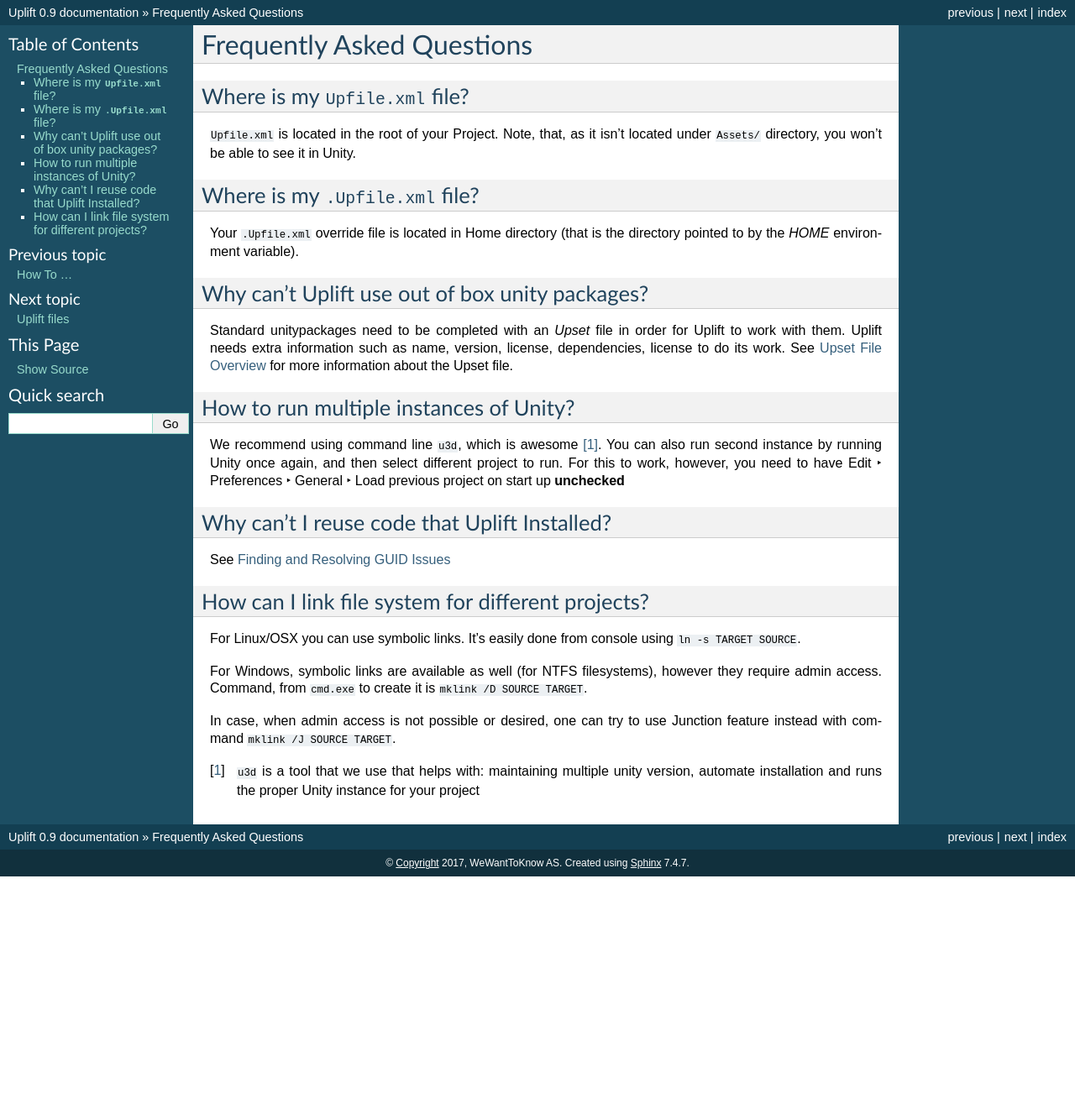
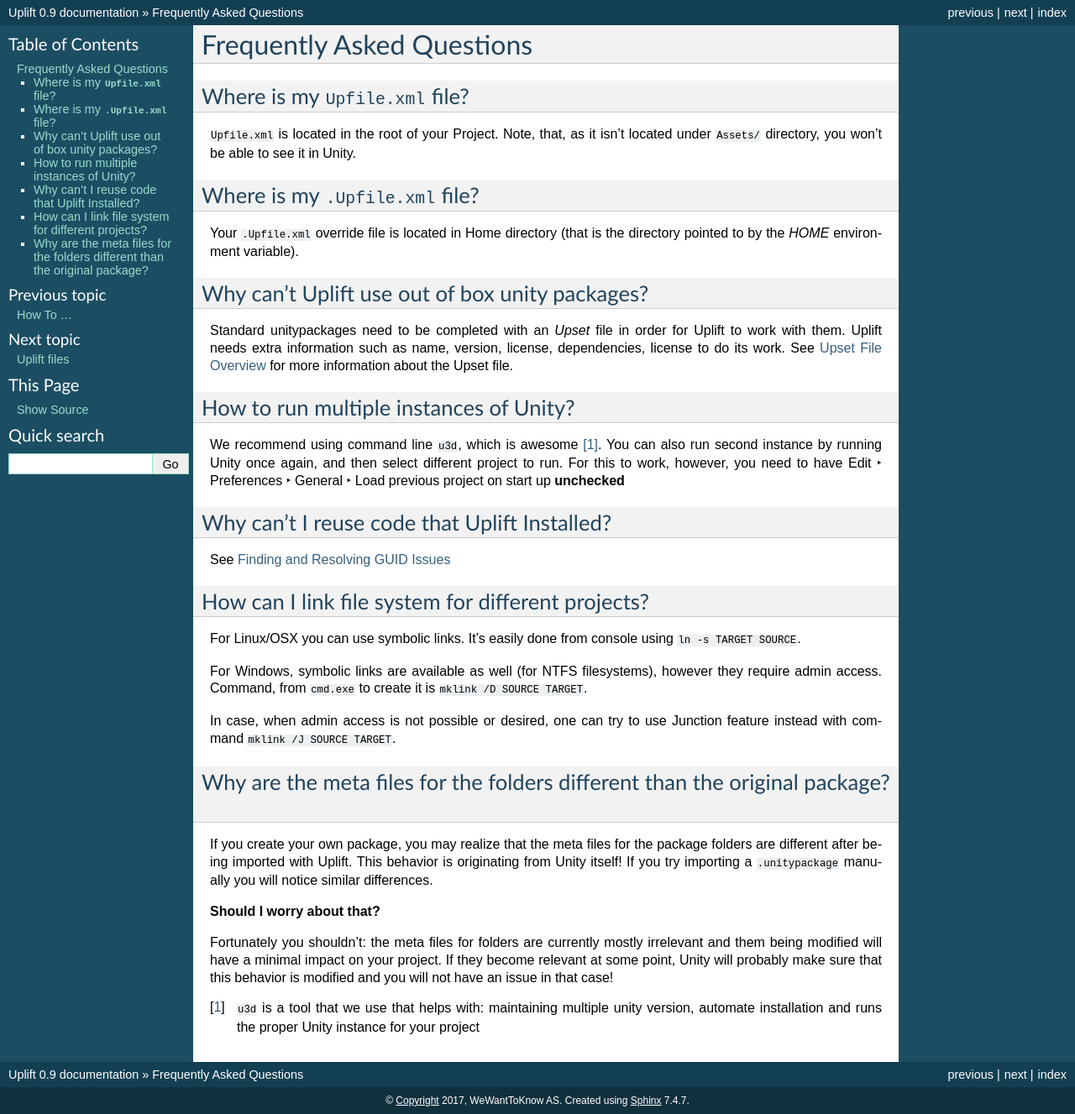
Before and after one commit to DragonBox/uplift-documentation, a Sphinx documentation site: the page built from source/faq.rst, in a window 1280 px wide. Shown: the whole page at 84% size. Built offline with Sphinx 7.4.7, drawn with Linux system fonts in a browser that asks for light colours; before the commit the page ends 1044 px from its top, so only the background shows below that.

Commit message:
Document why the meta files for folders are modified

```diff
--- a/source/faq.rst
+++ b/source/faq.rst
@@ -52,6 +52,18 @@
 In case, when admin access is not possible or desired, one can try to use Junction feature instead with command
 ``mklink /J SOURCE TARGET``.
 
+.. _faq-folder-meta-issue:
+
+Why are the meta files for the folders different than the original package?
+===========================================================================
+
+If you create your own package, you may realize that the meta files for the package folders are different after being imported with Uplift.
+This behavior is originating from Unity itself! If you try importing a ``.unitypackage`` manually you will notice similar differences.
+
+**Should I worry about that?**
+
+Fortunately you shouldn't: the meta files for folders are currently mostly irrelevant and them being modified will have a minimal impact on your project.
+If they become relevant at some point, Unity will probably make sure that this behavior is modified and you will not have an issue in that case!
 
 .. [#u3d] ``u3d`` is a tool that we use that helps with: maintaining multiple unity version,
           automate installation and runs the proper Unity instance for your project
```
